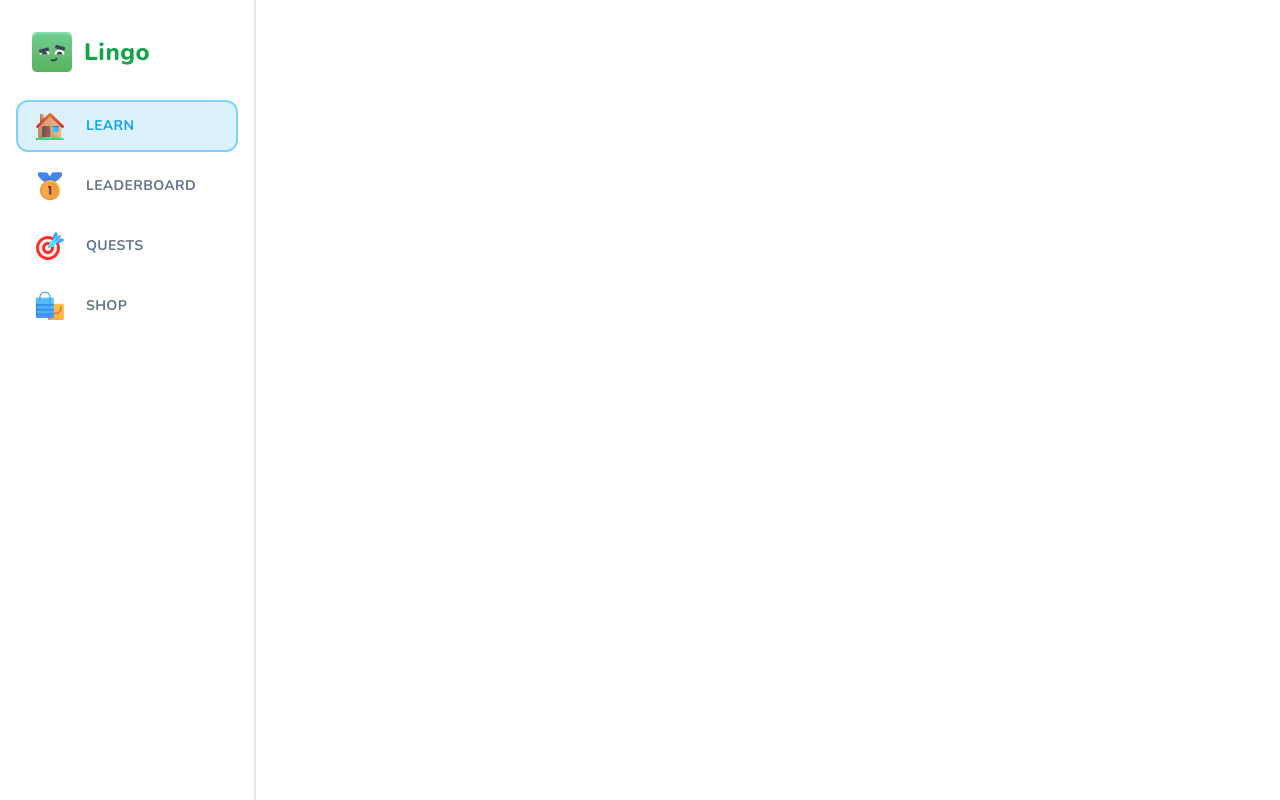
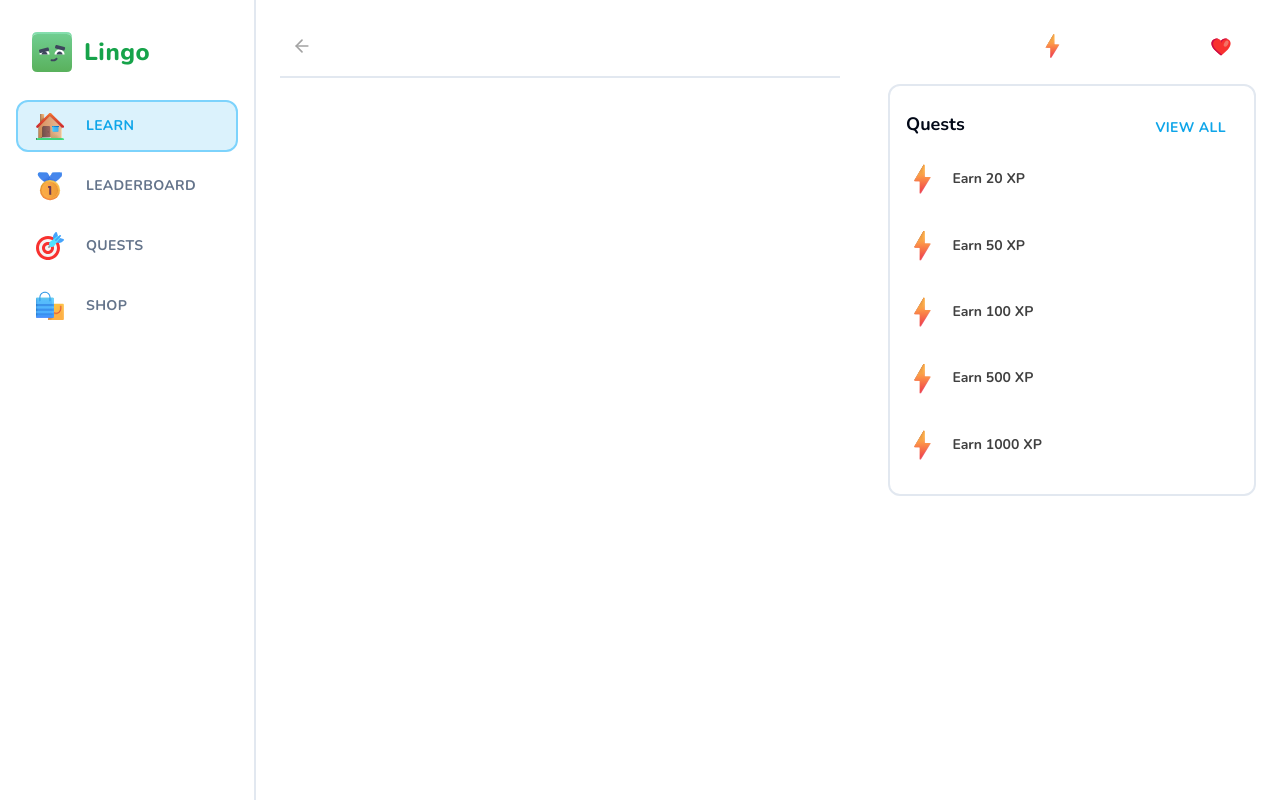
Before and after one commit to selimdilsadercan/duolingo-clone, a Next.js app: page /learn in a window 1280 px wide. Built offline with nearby package versions, Linux system fonts and the light colour scheme.

Commit message:
feat: added learn page staticly

```diff
--- a/app/(main)/layout.tsx
+++ b/app/(main)/layout.tsx
@@ -1,4 +1,4 @@
-import MobileNavbar from "@/components/nav/MobileNavbar";
+import MobileNavbar from "@/components/learn/MobileNavbar";
 import Sidebar from "@/components/nav/Sidebar";
 
 function Layout({ children }: { children: React.ReactNode }) {
--- a/app/(main)/learn/page.tsx
+++ b/app/(main)/learn/page.tsx
@@ -1,3 +1,9 @@
+import FeedWrapper from "@/components/learn/FeedWrapper";
+import Navbar from "@/components/learn/Navbar";
+import Promo from "@/components/learn/Promo";
+import { Quests } from "@/components/learn/Quests";
+import StickyWrapper from "@/components/learn/StickyWrapper";
+import UserProgress from "@/components/learn/UserProgress";
 import { redirect } from "next/navigation";
 
 async function Page() {
@@ -27,14 +33,14 @@ async function Page() {
 
   return (
     <div className="flex flex-row-reverse gap-[48px] px-6">
-      {/* <StickyWrapper>
-        <UserProgress activeCourse={userProgress.activeCourse} hearts={userProgress.hearts} points={userProgress.points} hasActiveSubscription={isPro} />
-        {!isPro && <Promo />}
-        <Quests points={userProgress.points} />
-      </StickyWrapper> */}
-      {/* <FeedWrapper>
-        <Header title={userProgress.activeCourse.title} />
-        {units.map((unit) => (
+      <StickyWrapper>
+        <UserProgress /*activeCourse={userProgress.activeCourse} hearts={userProgress.hearts} points={userProgress.points} hasActiveSubscription={isPro}*/ />
+        {/* {!isPro && <Promo />} */}
+        <Quests /*points={userProgress.points}*/ />
+      </StickyWrapper>
+      <FeedWrapper>
+        <Navbar /*title={userProgress.activeCourse.title}*/ />
+        {/* {units.map((unit) => (
           <div key={unit.id} className="mb-10">
             <Unit
               id={unit.id}
@@ -52,8 +58,8 @@ async function Page() {
               activeLessonPercentage={lessonPercentage}
             />
           </div>
-        ))}
-      </FeedWrapper> */}
+        ))} */}
+      </FeedWrapper>
     </div>
   );
 }
--- /dev/null
+++ b/components/learn/FeedWrapper.tsx
@@ -0,0 +1,9 @@
+interface Props {
+  children: React.ReactNode;
+}
+
+function FeedWrapper({ children }: Props) {
+  return <div className="flex-1 relative top-0 pb-10">{children}</div>;
+}
+
+export default FeedWrapper;
--- a/components/nav/MobileNavbar.tsx
+++ b/components/learn/MobileNavbar.tsx
@@ -1,4 +1,4 @@
-import MobileSidebar from "./MobileSidebar";
+import MobileSidebar from "../nav/MobileSidebar";
 
 function MobileNavbar() {
   return (
--- /dev/null
+++ b/components/learn/Navbar.tsx
@@ -0,0 +1,23 @@
+import { ArrowLeft } from "lucide-react";
+import { Button } from "@/components/ui/button";
+import Link from "next/link";
+
+// interface Props {
+//   title: string;
+// }
+
+function Navbar(/*{ title }: Props*/) {
+  return (
+    <div className="sticky top-0 bg-white pb-3 lg:pt-[28px] lg:mt-[-28px] flex items-center justify-between border-b-2 mb-5 text-neutral-400 lg:z-50">
+      <Link href="/courses">
+        <Button variant="ghost" size="sm">
+          <ArrowLeft className="h-5 w-5 stroke-2 text-neutral-400" />
+        </Button>
+      </Link>
+      {/* <h1 className="font-bold text-lg">{title}</h1> */}
+      <div />
+    </div>
+  );
+}
+
+export default Navbar;
--- /dev/null
+++ b/components/learn/Promo.tsx
@@ -0,0 +1,22 @@
+import { Button } from "@/components/ui/button";
+import Link from "next/link";
+import Image from "next/image";
+
+function Promo() {
+  return (
+    <div className="border-2 rounded-xl p-4 space-y-4">
+      <div className="space-y-2">
+        <div className="flex items-center gap-x-2">
+          <Image src="/unlimited.svg" alt="Pro" height={26} width={26} />
+          <h3 className="font-bold text-lg">Upgrade to Pro</h3>
+        </div>
+        <p className="text-muted-foreground">Get unlimited hearts and more!</p>
+      </div>
+      <Button asChild variant="super" className="w-full" size="lg">
+        <Link href="/shop">Upgrade today</Link>
+      </Button>
+    </div>
+  );
+}
+
+export default Promo;
--- /dev/null
+++ b/components/learn/Quests.tsx
@@ -0,0 +1,39 @@
+import Link from "next/link";
+import Image from "next/image";
+import { quests } from "@/constants";
+import { Button } from "@/components/ui/button";
+import { Progress } from "@/components/ui/progress";
+
+// interface Props {
+//   points: number;
+// }
+
+export const Quests = (/*{ points }: Props*/) => {
+  return (
+    <div className="border-2 rounded-xl p-4 space-y-4">
+      <div className="flex items-center justify-between w-full space-y-2">
+        <h3 className="font-bold text-lg">Quests</h3>
+        <Link href="/quests">
+          <Button size="sm" variant="primaryOutline">
+            View all
+          </Button>
+        </Link>
+      </div>
+      <ul className="w-full space-y-4">
+        {quests.map((quest) => {
+          // const progress = (points / quest.value) * 100;
+
+          return (
+            <div className="flex items-center w-full pb-4 gap-x-3" key={quest.title}>
+              <Image src="/points.svg" alt="Points" width={40} height={40} />
+              <div className="flex flex-col gap-y-2 w-full">
+                <p className="text-neutral-700 text-sm font-bold">{quest.title}</p>
+                {/* <Progress value={progress} className="h-2" /> */}
+              </div>
+            </div>
+          );
+        })}
+      </ul>
+    </div>
+  );
+};
--- /dev/null
+++ b/components/learn/StickyWrapper.tsx
@@ -0,0 +1,13 @@
+interface Props {
+  children: React.ReactNode;
+}
+
+function StickyWrapper({ children }: Props) {
+  return (
+    <div className="hidden lg:block w-[368px] sticky self-end bottom-6">
+      <div className="min-h-[calc(100vh-48px)] sticky top-6 flex flex-col gap-y-4">{children}</div>
+    </div>
+  );
+}
+
+export default StickyWrapper;
--- /dev/null
+++ b/components/learn/UserProgress.tsx
@@ -0,0 +1,38 @@
+import { InfinityIcon } from "lucide-react";
+// import { courses } from "@/db/schema";
+import { Button } from "@/components/ui/button";
+import Link from "next/link";
+import Image from "next/image";
+
+interface Props {
+  // activeCourse: typeof courses.$inferSelect;
+  // hearts: number;
+  // points: number;
+  // hasActiveSubscription: boolean;
+}
+
+function UserProgress({}: /*activeCourse, points, hearts, hasActiveSubscription*/ Props) {
+  return (
+    <div className="flex items-center justify-between gap-x-2 w-full">
+      <Link href="/courses">
+        <Button variant="ghost">
+          {/* <Image src={activeCourse.imageSrc} alt={activeCourse.title} className="rounded-md border" width={32} height={32} /> */}
+        </Button>
+      </Link>
+      <Link href="/shop">
+        <Button variant="ghost" className="text-orange-500">
+          <Image src="/points.svg" height={28} width={28} alt="Points" className="mr-2" />
+          {/* {points} */}
+        </Button>
+      </Link>
+      <Link href="/shop">
+        <Button variant="ghost" className="text-rose-500">
+          <Image src="/heart.svg" height={22} width={22} alt="Hearts" className="mr-2" />
+          {/* {hasActiveSubscription ? <InfinityIcon className="h-4 w-4 stroke-[3]" /> : hearts} */}
+        </Button>
+      </Link>
+    </div>
+  );
+}
+
+export default UserProgress;
--- /dev/null
+++ b/components/ui/progress.tsx
@@ -0,0 +1,28 @@
+"use client"
+
+import * as React from "react"
+import * as ProgressPrimitive from "@radix-ui/react-progress"
+
+import { cn } from "@/lib/utils"
+
+const Progress = React.forwardRef<
+  React.ElementRef<typeof ProgressPrimitive.Root>,
+  React.ComponentPropsWithoutRef<typeof ProgressPrimitive.Root>
+>(({ className, value, ...props }, ref) => (
+  <ProgressPrimitive.Root
+    ref={ref}
+    className={cn(
+      "relative h-4 w-full overflow-hidden rounded-full bg-secondary",
+      className
+    )}
+    {...props}
+  >
+    <ProgressPrimitive.Indicator
+      className="h-full w-full flex-1 bg-primary transition-all"
+      style={{ transform: `translateX(-${100 - (value || 0)}%)` }}
+    />
+  </ProgressPrimitive.Root>
+))
+Progress.displayName = ProgressPrimitive.Root.displayName
+
+export { Progress }
--- /dev/null
+++ b/constants/index.ts
@@ -0,0 +1,24 @@
+export const POINTS_TO_REFILL = 10;
+
+export const quests = [
+  {
+    title: "Earn 20 XP",
+    value: 20
+  },
+  {
+    title: "Earn 50 XP",
+    value: 50
+  },
+  {
+    title: "Earn 100 XP",
+    value: 100
+  },
+  {
+    title: "Earn 500 XP",
+    value: 500
+  },
+  {
+    title: "Earn 1000 XP",
+    value: 1000
+  }
+];
--- a/package.json
+++ b/package.json
@@ -11,6 +11,7 @@
   "dependencies": {
     "@clerk/nextjs": "^4.29.9",
     "@radix-ui/react-dialog": "^1.0.5",
+    "@radix-ui/react-progress": "^1.0.3",
     "@radix-ui/react-slot": "^1.0.2",
     "class-variance-authority": "^0.7.0",
     "clsx": "^2.1.0",
```
Also changed, not shown: 2 other files (tests, documents, lock files or other folders).
